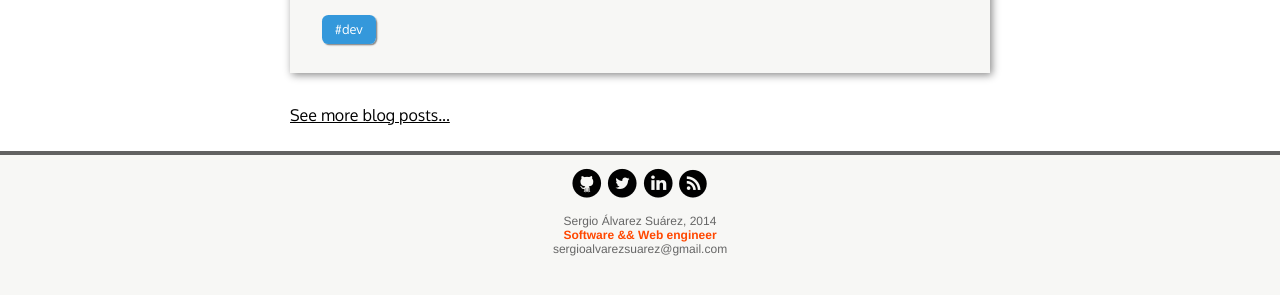
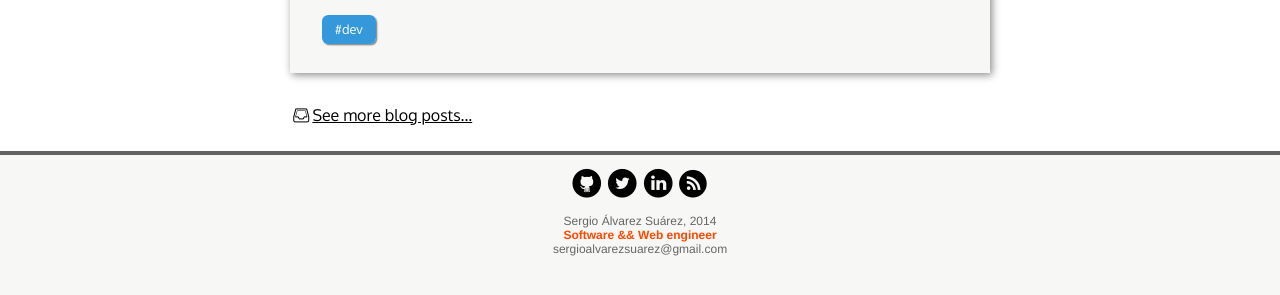
Before and after one commit to sergioalvz/sergioalvz.github.io, a Jekyll site: the page built from index.html, in a window 1280 px wide. Shown: the part 552-847 px from the top of the page. Built offline with Jekyll 4.4.1, drawn with Linux system fonts in a browser that asks for light colours; some web fonts are replaced; Markdown is read by kramdown in place of the engine named in the settings.

Commit message:
Set up pagination to 10

```diff
--- a/_config.yml
+++ b/_config.yml
@@ -3,5 +3,5 @@
 url:            http://sergioalvarezsuarez.com
 markdown:       redcarpet
 pygments:       true
-paginate:       2
+paginate:       10
 paginate_path:  "archive/page:num"
--- a/index.html
+++ b/index.html
@@ -21,6 +21,6 @@
         <span class="tag">#{{ tag }}</span>
       {% endfor %}
     </div>
-    <p><a href="/archive">See more blog posts...</a></p>
+    <p><a href="/archive"><i class="icon-inbox"></i>See more blog posts...</a></p>
   </div>
 </div>
```
